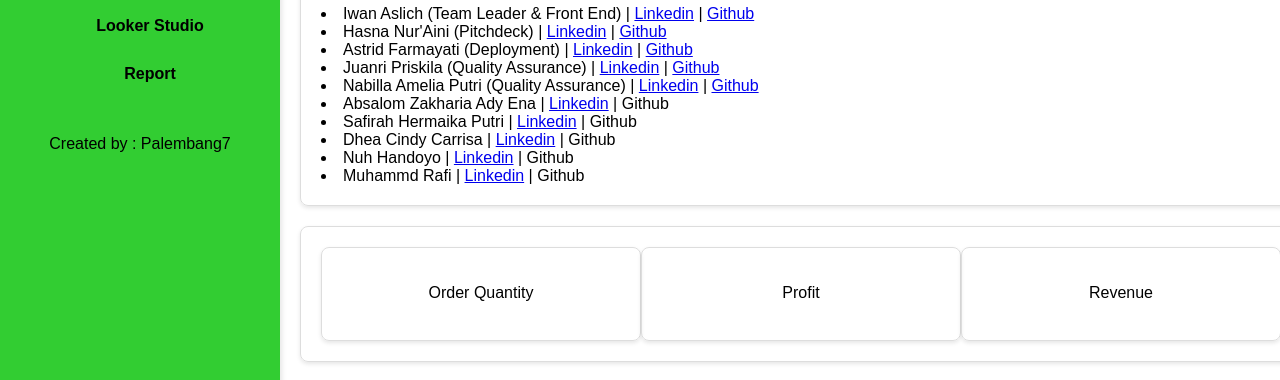
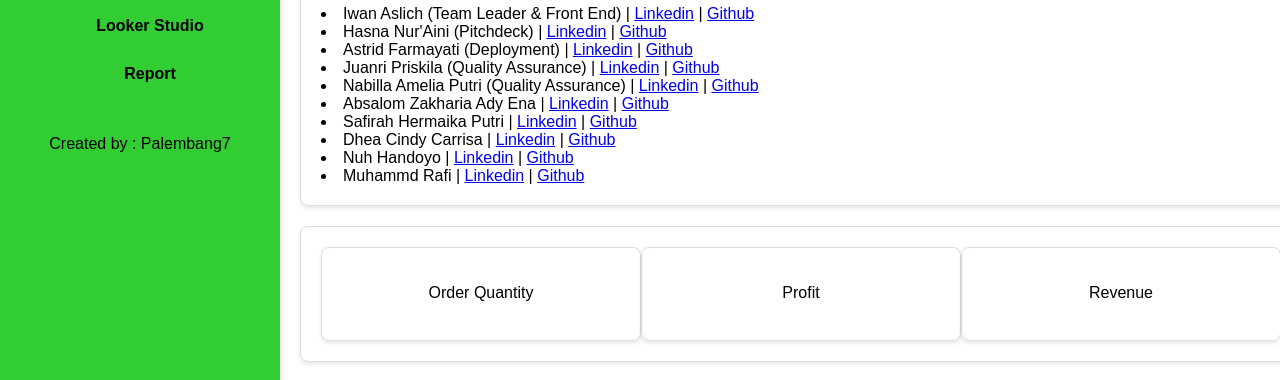
Before and after one commit to aslich57/aslich57.github.io, a plain HTML site: page index.html in a window 1280 px wide. Shown: the part 359-739 px from the top of the page. Drawn offline with nearby package versions, Linux system fonts and the light colour scheme; no server answers.

Commit message:
Update index.html

```diff
--- a/index.html
+++ b/index.html
@@ -49,11 +49,11 @@
                     <li>Astrid Farmayati (Deployment) | <a href="https://www.linkedin.com/in/astrid-farmayati-464961220">Linkedin</a> | <a href="https://github.com/astridfrma"> Github</a></li>
                     <li>Juanri Priskila (Quality Assurance) | <a href="https://www.linkedin.com/in/juanri-priskila-37a2322b1">Linkedin</a> | <a href="https://github.com/JuanriPriskila"> Github</a></li>
                     <li>Nabilla Amelia Putri (Quality Assurance) | <a href="https://www.linkedin.com/in/nabilla-amelia-putri-7076bb284/">Linkedin</a> | <a href="https://github.com/Nabilla0311"> Github</a></li>
-                    <li>Absalom Zakharia Ady Ena | <a href="https://www.linkedin.com/in/absalom-z-a-ena/">Linkedin</a> | <a href="https://github.com/Kakaanjass"></a> Github</li>
-                    <li>Safirah Hermaika Putri | <a href="https://www.linkedin.com/in/safirah-hermaika-putri-03b051283">Linkedin</a> | <a href="https://github.com/safirahhermaika"></a> Github</li>
-                    <li>Dhea Cindy Carrisa | <a href="https://www.linkedin.com/in/dheacindycarrisa">Linkedin</a> | <a href="https://github.com/dheacindy"></a> Github</li>
-                    <li>Nuh Handoyo | <a href="https://www.linkedin.com/in/nuhhandoyo">Linkedin</a> | <a href="https://github.com/Nabinuhx"></a> Github</li>
-                    <li>Muhammd Rafi | <a href="https://www.linkedin.com/in/muhammadrafiakbr">Linkedin</a> | <a href="https://github.com/muhrafiakbr"></a> Github</li>
+                    <li>Absalom Zakharia Ady Ena | <a href="https://www.linkedin.com/in/absalom-z-a-ena/">Linkedin</a> | <a href="https://github.com/Kakaanjass"> Github</a></li>
+                    <li>Safirah Hermaika Putri | <a href="https://www.linkedin.com/in/safirah-hermaika-putri-03b051283">Linkedin</a> | <a href="https://github.com/safirahhermaika"> Github</a></li>
+                    <li>Dhea Cindy Carrisa | <a href="https://www.linkedin.com/in/dheacindycarrisa">Linkedin</a> | <a href="https://github.com/dheacindy"> Github</a></li>
+                    <li>Nuh Handoyo | <a href="https://www.linkedin.com/in/nuhhandoyo">Linkedin</a> | <a href="https://github.com/Nabinuhx"> Github</a></li>
+                    <li>Muhammd Rafi | <a href="https://www.linkedin.com/in/muhammadrafiakbr">Linkedin</a> | <a href="https://github.com/muhrafiakbr"> Github</a></li>
             </div>
 
             <div class="content-section cards">
```
